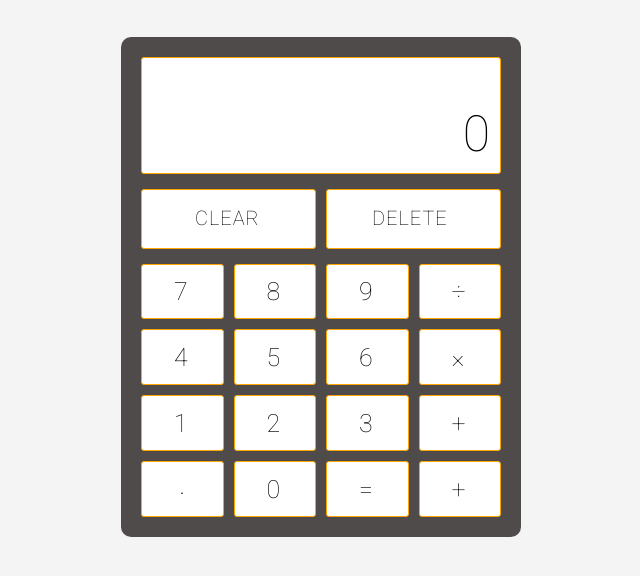
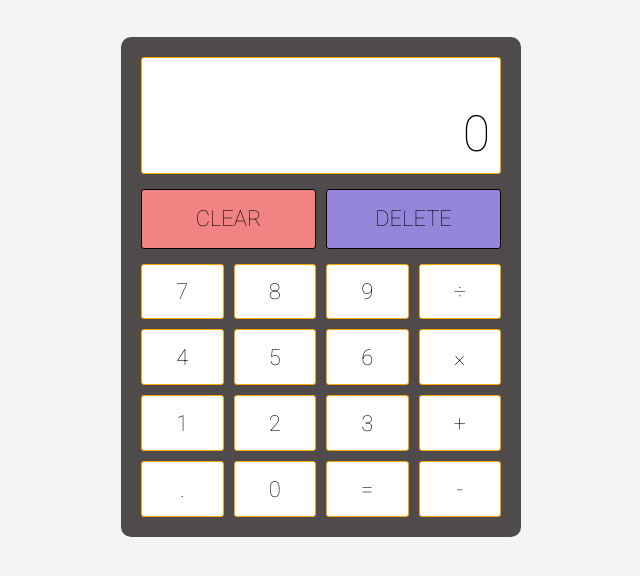
Before and after one commit to moonman39/calculator, a plain HTML site: page index.html in a window 1280 px wide. Shown: the part 90-666 px from the top of the page, without its empty margins (319-959 px from the left). Drawn offline with Linux system fonts and the light colour scheme.

Commit message:
Change all input-box divs to buttons.  Add styling to buttons when hovered and clicked.

```diff
--- a/index.html
+++ b/index.html
@@ -20,24 +20,24 @@
       <div class="display">
         <span class="display-text">0</span>
       </div>
-      <div class="clear"><span class="clear-text">Clear</span></div>
-      <div class="delete"><span class="delete-text">Delete</span></div>
-      <div class="input-box"><span class="text">7</span></div>
-      <div class="input-box"><span class="text">8</span></div>
-      <div class="input-box"><span class="text">9</span></div>
-      <div class="input-box"><span class="text">÷</span></div>
-      <div class="input-box"><span class="text">4</span></div>
-      <div class="input-box"><span class="text">5</span></div>
-      <div class="input-box"><span class="text">6</span></div>
-      <div class="input-box"><span class="text">×</span></div>
-      <div class="input-box"><span class="text">1</span></div>
-      <div class="input-box"><span class="text">2</span></div>
-      <div class="input-box"><span class="text">3</span></div>
-      <div class="input-box"><span class="text">+</span></div>
-      <div class="input-box"><span class="text dot">.</span></div>
-      <div class="input-box"><span class="text">0</span></div>
-      <div class="input-box"><span class="text">=</span></div>
-      <div class="input-box"><span class="text">+</span></div>
+      <button class="clear">Clear</button>
+      <button class="delete">Delete</button>
+      <button class="input-box">7</button>
+      <button class="input-box">8</button>
+      <button class="input-box">9</button>
+      <button class="input-box">÷</button>
+      <button class="input-box">4</button>
+      <button class="input-box">5</button>
+      <button class="input-box">6</button>
+      <button class="input-box">×</button>
+      <button class="input-box">1</button>
+      <button class="input-box">2</button>
+      <button class="input-box">3</button>
+      <button class="input-box">+</button>
+      <button class="input-box">.</button>
+      <button class="input-box">0</button>
+      <button class="input-box">=</button>
+      <button class="input-box">-</button>
     </div>
 
     <script src="javascript.js"></script>
--- a/javascript.js
+++ b/javascript.js
@@ -32,3 +32,7 @@ const operate = (operator, num1, num2) => {
       break;
   }
 };
+
+// Function to populate the display when number buttons are clicked
+const display = document.querySelector(".display-text");
+console.log(display);
--- a/styles.css
+++ b/styles.css
@@ -69,41 +69,45 @@ h1 {
   border: 1px solid orange;
 }
 
-.input-box {
-  position: relative;
-}
-.text {
-  font-size: 25px;
-  position: absolute;
-  bottom: 12px;
-  left: 32px;
+.clear,
+.delete {
+  border: 1px solid black;
+  text-transform: uppercase;
 }
 
-.dot {
-  left: 37px;
-  bottom: 15px;
-  font-size: 30px;
+.clear {
+  background-color: #f28383;
 }
 
-.clear-text {
-  position: absolute;
-  text-transform: uppercase;
-  letter-spacing: 1px;
-  top: 16px;
-  left: 53px;
-  font-size: 20px;
+.delete {
+  background-color: #9585db;
 }
 
-.delete-text {
-  position: absolute;
-  text-transform: uppercase;
-  letter-spacing: 1px;
-  top: 16px;
-  left: 45px;
-  font-size: 20px;
+button {
+  font-size: 22px;
 }
 
-.clear,
-.delete {
-  position: relative;
+button:hover {
+  cursor: pointer;
+  background-color: #d4caca;
 }
+
+button:active {
+  background-color: #a8a1a1;
+}
+
+.delete:hover {
+  background-color: #8779c9;
+}
+
+.delete:active {
+  background-color: #6f63a4;
+}
+
+.clear:hover {
+  background-color: #c86a6a;
+}
+
+.clear:active {
+  background-color: #a05555;
+}
```
